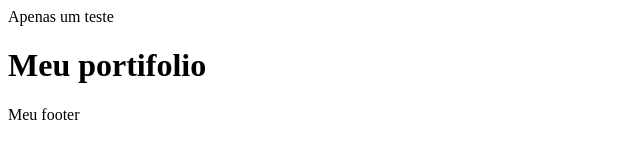
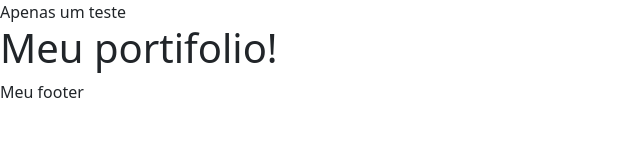
Before and after one commit to antoniofpf/dc-portifolio, a plain HTML site: page index.html in a window 1280 px wide. Shown: the whole page, without its empty margins (0-640 px from the left). Drawn offline with nearby package versions, Linux system fonts and the light colour scheme.

Commit message:
apenas um teste

```diff
--- a/index.html
+++ b/index.html
@@ -4,10 +4,13 @@
  <meta charset="UTF-8">
  <meta name="viewport" content="width=device-width, initial-scale=1.0">
  <title>Document</title>
+ <link href="https://cdn.jsdelivr.net/npm/bootstrap@5.3.2/dist/css/bootstrap.min.css" rel="stylesheet" integrity="sha384-T3c6CoIi6uLrA9TneNEoa7RxnatzjcDSCmG1MXxSR1GAsXEV/Dwwykc2MPK8M2HN" crossorigin="anonymous">
 </head>
 <header>Apenas um teste</header>
 <body>
- <h1>Meu portifolio</h1>
+ <h1>Meu portifolio!</h1>
+ <script src="https://cdn.jsdelivr.net/npm/bootstrap@5.3.2/dist/js/bootstrap.bundle.min.js" integrity="sha384-C6RzsynM9kWDrMNeT87bh95OGNyZPhcTNXj1NW7RuBCsyN/o0jlpcV8Qyq46cDfL" crossorigin="anonymous"></script>
+
 </body>
 <footer>Meu footer</footer>
 </html>
```
Also changed, not shown: README.md.
